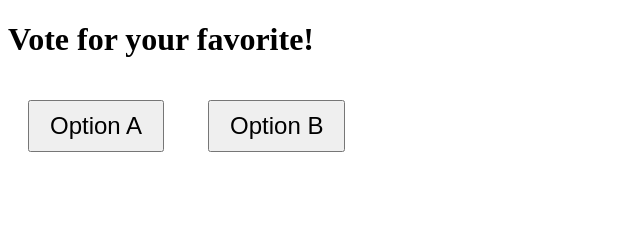
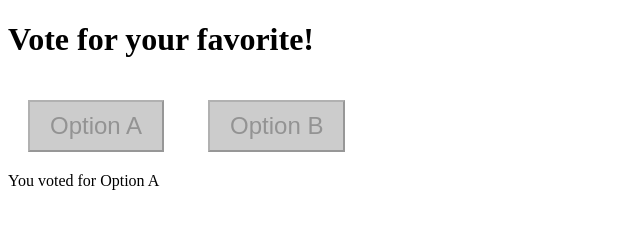
Before and after one commit to Krissttina/clash-battle, a website: page core.html in a window 1280 px wide. Both pictures are taken after a click on the button "Option A". Shown: the whole page, without its empty margins (0-640 px from the left). Drawn offline with Linux system fonts and the light colour scheme.

Commit message:
main functionality

```diff
--- a/core.html
+++ b/core.html
@@ -23,5 +23,41 @@
   <button id="btn2" class="button">Option B</button>
 
   <div id="message"></div>
+  <script>
+    const btn1 = document.getElementById("btn1");
+    const btn2 = document.getElementById("btn2");
+    const message = document.getElementById("message");
+
+    // Check if user already voted
+    if (localStorage.getItem("voted")) {
+      disableButtons();
+      message.textContent = "You have already voted.";
+    }
+
+    btn1.addEventListener("click", () => vote("A"));
+    btn2.addEventListener("click", () => vote("B"));
+
+    function vote(option) {
+      if (localStorage.getItem("voted")) return;
+
+      // Send vote to backend (pseudo-code)
+      // fetch("/vote", {
+      //   method: "POST",
+      //   headers: { "Content-Type": "application/json" },
+      //   body: JSON.stringify({ option }),
+      // });
+
+      localStorage.setItem("voted", option); // store vote locally
+      message.textContent = `You voted for Option ${option}`;
+      disableButtons();
+    }
+
+    function disableButtons() {
+      btn1.disabled = true;
+      btn2.disabled = true;
+      btn1.classList.add("disabled");
+      btn2.classList.add("disabled");
+    }
+  </script>
 </body>
 </html>
```
